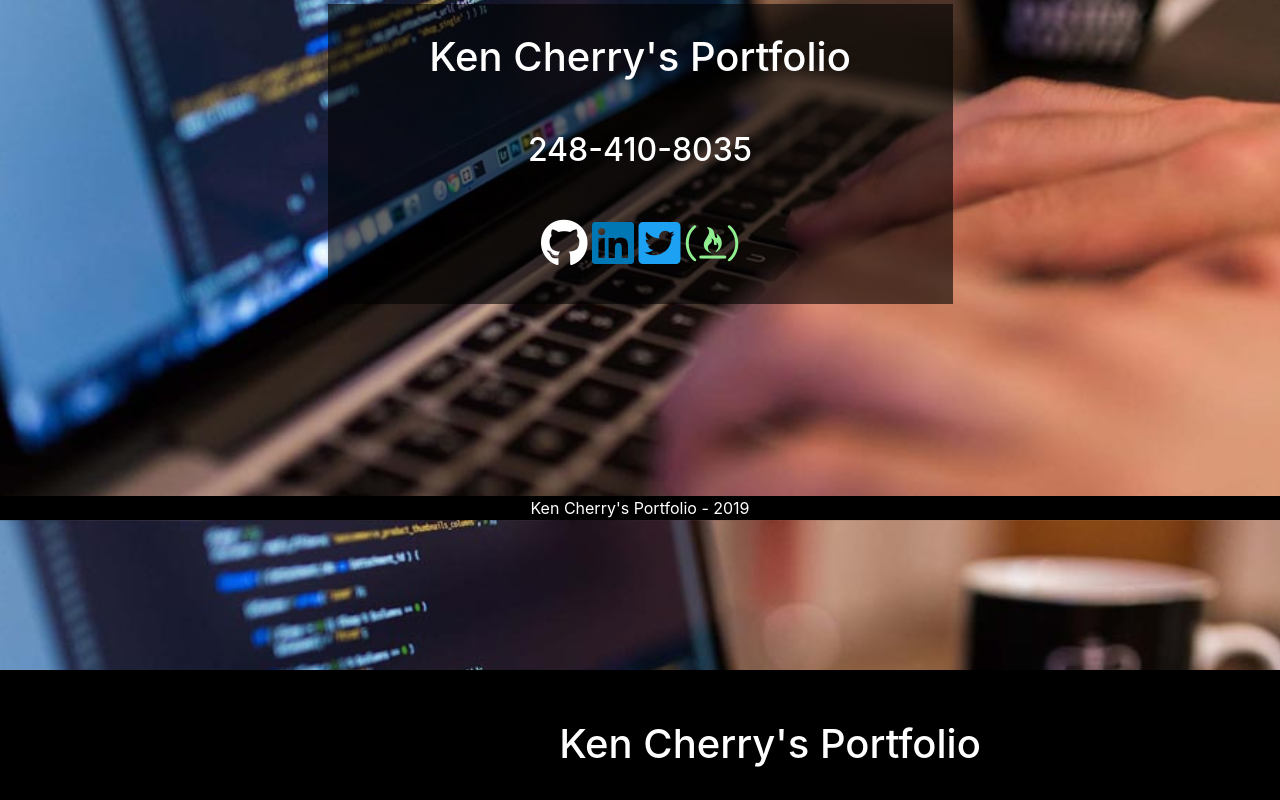
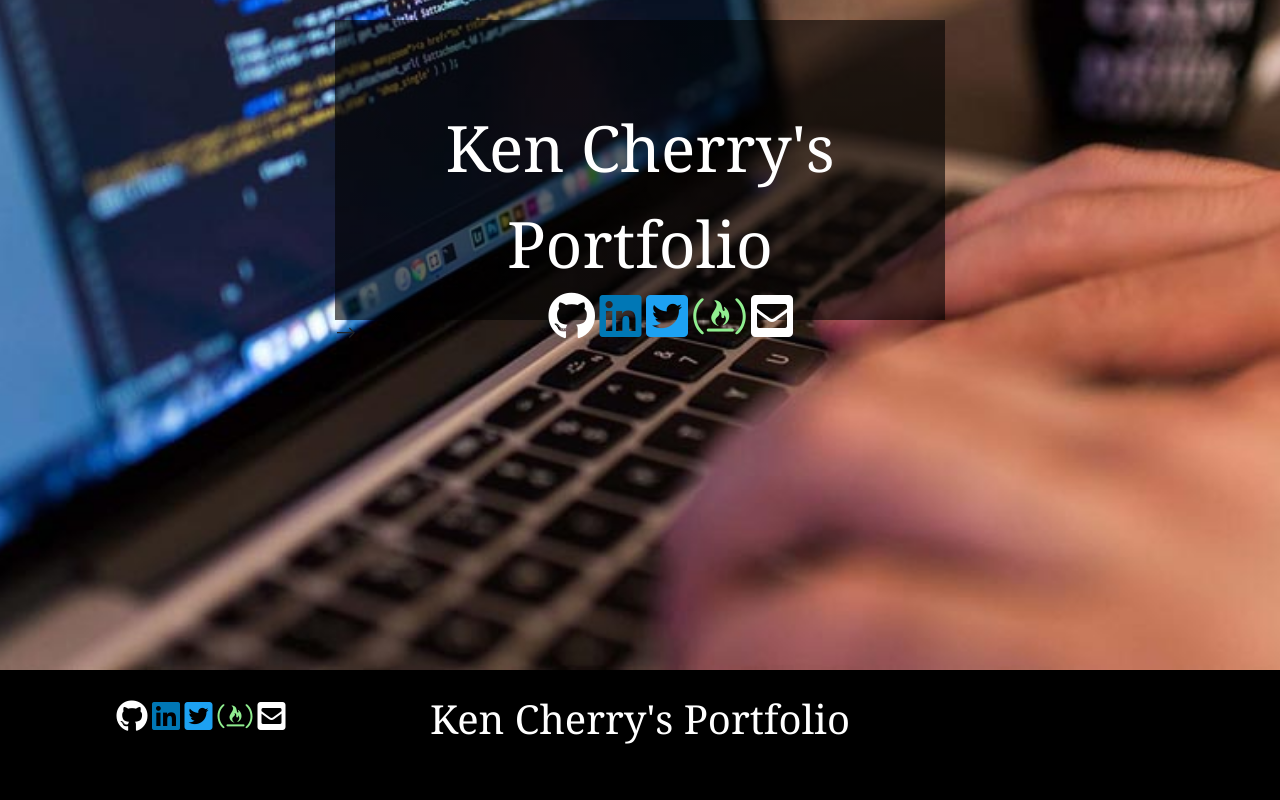
Before and after one commit to kenJCherry/portfolio2, a plain HTML site: page index.html in a window 1280 px wide. Shown: the part 280-1080 px from the top of the page. Drawn offline with nearby package versions, Linux system fonts and the light colour scheme.

Commit message:
Change to site

```diff
--- a/index.html
+++ b/index.html
@@ -7,48 +7,69 @@
     <link rel="stylesheet" href="https://use.fontawesome.com/releases/v5.7.0/css/all.css" integrity="sha384-lZN37f5QGtY3VHgisS14W3ExzMWZxybE1SJSEsQp9S+oqd12jhcu+A56Ebc1zFSJ" crossorigin="anonymous">
 </head>
 <body>
-    <!--<div class='container'>-->
     <div class="parallax">
-            <div id="home">
+        <div class="container-fluid">
             <div class="row">
                 <div class="col-md-3">
+                    <!--<div class="social-media">
+                        <a href="https://github.com/kenJCherry" target="_blank"><i class="fab fa-github fa-3x" style="color:white"></i></a>
+                        <a href="https://www.linkedin.com/in/ken-cherry-8a308412b/" target="_blank"><i class="fab fa-linkedin fa-3x" style="color:#0077B5"></i></a>
+                        <a href="https://twitter.com/quarkgeek" target="_blank"><i class="fab fa-twitter-square fa-3x" style="color:#1da1f2"></i></a>
+                        <a href="https://www.freecodecamp.org/kencherry" target="_blank"><i class="fab fa-free-code-camp fa-3x" style="color:lightgreen"></i></a>
+                        <a href="mailto:kencherry3e851@gmail.com?Subject=Portfolio" target="_blank"><i class="fas fa-envelope-square fa-3x" style="color:white"></i></a>
+                    </div>--><!--End Social Media-->
+                </div><!--End col-md-3-->
+                <div class="col-md-6">
+                    <div class="boxed">
+                        <div class="title">
+                            <p>Ken Cherry's Portfolio</p>
+                        </div>
                         <div class="social-media">
+                                <a href="https://github.com/kenJCherry" target="_blank"><i class="fab fa-github fa-3x" style="color:white"></i></a>
+                                <a href="https://www.linkedin.com/in/ken-cherry-8a308412b/" target="_blank"><i class="fab fa-linkedin fa-3x" style="color:#0077B5"></i></a>
+                                <a href="https://twitter.com/quarkgeek" target="_blank"><i class="fab fa-twitter-square fa-3x" style="color:#1da1f2"></i></a>
+                                <a href="https://www.freecodecamp.org/kencherry" target="_blank"><i class="fab fa-free-code-camp fa-3x" style="color:lightgreen"></i></a>
+                                <a href="mailto:kencherry3e851@gmail.com?Subject=Portfolio" target="_blank"><i class="fas fa-envelope-square fa-3x" style="color:white"></i></a>
+                            </div><!--End Social Media-->
+                    </div><!--End boxed-->-->
+                </div><!--End col-md-6-->
+                <div class="col-md-3">
+                    <!--<div class="contact-number">
+                            <a href="tel:248-410-8035"><h1>248-410-8035</h1></a>
+                    </div>--><!--contact-number-->
+                </div><!--End col-md-3-->
+        </div><!--End row-->
+        </div><!--End container-fluid-->
+    </div><!--End Parallax-->
+    <div class="projects-section">
+        <div class="container-fluid">
+                <div class="row">
+                    <div class="col-md-3">
+                        <div class="social-media-projects">
                             <a href="https://github.com/kenJCherry" target="_blank"><i class="fab fa-github fa-2x" style="color:white"></i></a>
                             <a href="https://www.linkedin.com/in/ken-cherry-8a308412b/" target="_blank"><i class="fab fa-linkedin fa-2x" style="color:#0077B5"></i></a>
                             <a href="https://twitter.com/quarkgeek" target="_blank"><i class="fab fa-twitter-square fa-2x" style="color:#1da1f2"></i></a>
                             <a href="https://www.freecodecamp.org/kencherry" target="_blank"><i class="fab fa-free-code-camp fa-2x" style="color:lightgreen"></i></a>
+                            <a href="mailto:kencherry3e851@gmail.com?Subject=Portfolio" target="_blank"><i class="fas fa-envelope-square fa-2x" style="color:white"></i></a>
                         </div><!--End Social Media-->
                     </div><!--End col-md-3-->
                     <div class="col-md-6">
-                        <div class="box">
+                        <div class="title-projects">
                             <h1>Ken Cherry's Portfolio</h1>
+                        </div>
+                    </div><!--End col-md-6-->
+                    <div class="col-md-3" >
+                       <!-- <div class="contact-number-projects">
                                 <a href="tel:248-410-8035"><h2>248-410-8035</h2></a>
-                        <div class="box-social-media">
-                            <a href="https://github.com/kenJCherry" target="_blank"><i class="fab fa-github fa-3x" style="color:white"></i></a>
-                            <a href="https://www.linkedin.com/in/ken-cherry-8a308412b/" target="_blank"><i class="fab fa-linkedin fa-3x" style="color:#0077B5"></i></a>
-                            <a href="https://twitter.com/quarkgeek" target="_blank"><i class="fab fa-twitter-square fa-3x" style="color:#1da1f2"></i></a>
-                            <a href="https://www.freecodecamp.org/kencherry" target="_blank"><i class="fab fa-free-code-camp fa-3x" style="color:lightgreen"></i></a>
-                        </div><!--End Social Media-->
-                            </div><!--End box-->
-                        <div class="boxed">
-                        </div><!--End boxed-->
-                    </div><!--End col-md-6-->
-                    <div class="col-md-3">
-                        <div class="contact-number">
-                            <a href="tel:248-410-8035"><h2>248-410-8035</h2></a>
-                        </div><!--contact-number-->
+                        </div>--><!--contact-number-->
                     </div><!--End col-md-3-->
             </div><!--End row-->
-            </div><!--End #home-->
             <div id="projects">
-                    <div class="col-md-6" id="trans-title">
-                        <h1>Ken Cherry's Portfolio</h1>
-                    </div>
             <div class="col-md-12">
                     <div class="row">
                         <div class="col-md-3">
                            <a href="https://allgermanmotorsports.com/" target="_blank">
-                                <figure>
+                                <figure class="img-one">
                                     <img src="images/AGM4.png" style="border:5px solid black" alt="Link to All German Motorsports" />
                                 </figure>
                             </a>
@@ -76,7 +97,7 @@
                 <div class="row">
                     <div class="col-md-3">
                         <a href="http://aegisacademy.com/" target="_blank">
-                            <figure>
+                            <figure class="img-three">
                                 <img src="images/aegisAcademy2.jpg" style="border:5px solid black" alt="Lind to Aegis Academy"/>
                             </figure>
                         </a>
@@ -86,10 +107,10 @@
                     </div>
                 </div>
             </div>
+        </div>
         <footer>Ken Cherry's Portfolio - 2019</footer>
-            </div><!--#projects-->
-        </div><!--End parallax-->
-    <!--</div><!--End Container-->-->
+        </div><!--End container-fluid-->
+    </div>
     <script src="jquery-v3.3.1.js"></script>
     <script src="scroll.js"></script>
 </body>
--- a/scroll.js
+++ b/scroll.js
@@ -1,51 +1,26 @@
-$(document).on("scroll", function () {
-    var scrollTop = $(document).scrollTop()
-    var scrollBottom = scrollTop + $(window).height()
-
-    var pageBottom = $(document).height()
-
-    var diff = pageBottom - scrollBottom
-
-    var opacity = 1 - diff / 1000
-
-    $("div.social-media").css("opacity", opacity)
-})
+var sections = [".title-projects", ".social-media-projects", "#projects" ]
 
 $(document).on("scroll", function () {
-    var scrollTop = $(document).scrollTop()
-    var scrollBottom = scrollTop + $(window).height()
+    var width = $(window).width();
+        if (width > 769) {
 
-    var pageBottom = $(document).height()
+          for (var i = 0; i < sections.length; i++) {
+                var scrollTop = $(document).scrollTop()
+                var scrollBottom = scrollTop + $(window).height()
 
-    var diff = pageBottom - scrollBottom
+                var pageBottom = $(document).height()
 
-    var opacity = 1 - diff / 1000
+                var diff = (pageBottom - scrollBottom)
 
-    $("div.contact-number").css("opacity", opacity)
+                var opacity = 1 - diff / 1000
+
+                $(sections[i]).css("opacity", opacity)
+          }/*End for*/
+    } else {
+        var opacity = 1
+        for (var i = 0; i < sections.length; i++) {
+            $(sections[i]).css("opacity", opacity)
+        }/*End for*/
+
+    } /*End else*/
 })
-
-$(document).on("scroll", function () {
-    var scrollTop = $(document).scrollTop()
-    var scrollBottom = scrollTop + $(window).height()
-
-    var pageBottom = $(document).height()
-
-    var diff = pageBottom - scrollBottom
-
-    var opacity = 1 - diff / 1000
-
-    $("#trans-title").css("opacity", opacity)
-})
-
-$(document).on("scroll", function () {
-    var scrollTop = $(document).scrollTop()
-    var scrollBottom = scrollTop + $(window).height()
-
-    var pageBottom = $(document).height()
-
-    var diff = pageBottom - scrollBottom
-
-    var opacity = 1 - diff / 1000
-
-    $("#projects").css("opacity", opacity)
-})
--- a/site.css
+++ b/site.css
@@ -2,9 +2,8 @@
     /* The image used */
     background-image: url("images/banner7.jpg");
 
-
     /* Set a specific height */
-  min-height: auto;
+    min-height: 950px;
 
     /* Create the parallax scrolling effect */
     background-attachment: fixed;
@@ -12,55 +11,27 @@
     background-repeat: no-repeat;
     background-size: cover;
   }
-/*Text*/
-p, #name, .contact-number, .title{
-    font-family: 'Franklin Gothic Medium', 'Arial Narrow', Arial, sans-serif;
+  /**/
+  .title p, .col-md-3 .contact-number h1, .title-projects, .contact-number-projects h2{
+    color: white;
+    text-align: center;
   }
 
-#home, #projects{
-    min-height: 950px;
+  .title p{
+    font-size: 4em;
+    margin-top: 300px;
+    margin-bottom: 0;
+    position: relative;
+    padding-top: 80px;
   }
 
-div.social-media{
-    margin-left: 5%;
-    margin-top: 10px;
-    opacity: 0;
+  .title p, .contact-number, .title-projects, .contact-number-projects, p, footer{
+    font-family: Open sans-serif, Cambria, Cochin, Georgia, Times, 'Times New Roman', serif;
   }
-
-.fa git-hub{
-    color: grey;
-}
-div.contact-number{
-    margin-top: 10px;
-    opacity: 0;
-}
-
-.contact-number, .box, .box .box-social-media, a h2{
-    text-align: center;
-    color: white;
-}
-/*Contents of .box: .title, h2, .social-media*/
-.box{
-    position: relative;
-    top: 45%;
-}
-
-.box h1, .box h2{
-    margin-bottom: 50px;
-}
-.box h1{
-    margin-top: 50px;
-}
-/*.social-media fixed upper-left*/
-.col-md-3 .social-media, .col-md-3 .contact-number{
-    position: fixed;
-}
-
-/*Creates box for .title, h2, .social-media*/
   .boxed {
     width: auto;
     height: 300px;
-    /*margin-top: 100px;*/
+    z-index: -1;
     background:
         linear-gradient(
             rgba(0, 0, 0, 0.6),
@@ -68,26 +39,48 @@ div.contact-number{
             )
   }
 
-#projects {
+  /*Projects section*/
+  .projects-section{
     background-color: black;
-}
-#projects .row {
-    margin-top: 60px;
+    min-height: 950px;
   }
 
-#trans-title {
-    color: white;
-    text-align: center;
-    margin-left: 450px;
-    margin-bottom: 100px;
-    opacity: 0;
-    padding-top: 50px;
+  .title-projects {
+    margin-top: 25px;
+  }
 
+  .title-projects.visible, #projects.visible {
+    opacity: 1;
+  }
+
+  .social-media-projects.visible {
+    opacity: 1;
+  }
+
+  .contact-number-projects, .social-media-projects {
+    margin-top: 30px;
+  }
+
+  .social-media-projects, .social-media {
+    margin-left: 35%;
+  }
+
+  #projects {
+    margin-top: 100px;
+  }
+
+  #projects .col-md-12 {
+    margin-top: 50px;
+    padding-left: 5%;
   }
 
   /*Project Images*/
   figure img {
     margin-left: 50%;
+  }
+
+  .img-one {
+    margin-top: 15px;
   }
 
   .img-two {
@@ -104,15 +97,17 @@ p {
     color: white;
   }
 
-/*Project text*/
+  /*Projects text*/
   .col-md-8 p {
     font-size: 1.5em;
     text-align: left;
   }
-/*First and Third project text*/
+
+  /*First project text*/
   #pro-text-one p {
     padding-right: 30%;
   }
+
   /*Second Project text*/
   #pro-text-two p {
     padding-left: 30%;
@@ -124,12 +119,50 @@ p {
     margin-top: 30px;
   }
 
-footer{
+  footer {
     color: white;
-    position: fixed;
     left: 0;
     bottom: 0;
     width: 100%;
-    background-color: black;
     text-align: center;
+    margin-top: 100px;
   }
+
+  @media only screen and (max-width: 768px) {
+    /* For mobile phones: */
+    .social-media{
+      margin-left: 20%;
+    }
+
+    .social-media-projects {
+      margin-left: 30%;
+    }
+
+    .title p {
+      font-size: 4em;
+      margin-top: 300px;
+      margin-bottom: 0;
+      position: relative;
+      padding-top: 20px;
+    }
+
+    .parallax {
+      height: auto;
+    }
+
+    .img-one, .img-three {
+      margin-right: 60%;
+    }
+
+    #pro-text-one p, #pro-text-three p {
+      padding-right: 0%;
+    }
+
+    .img-two {
+      margin-left: 20%;
+    }
+
+    #pro-text-two p {
+      padding-left: 0%;
+    }
+  }
```
Lines whose indentation alone changed are shown as unchanged.
